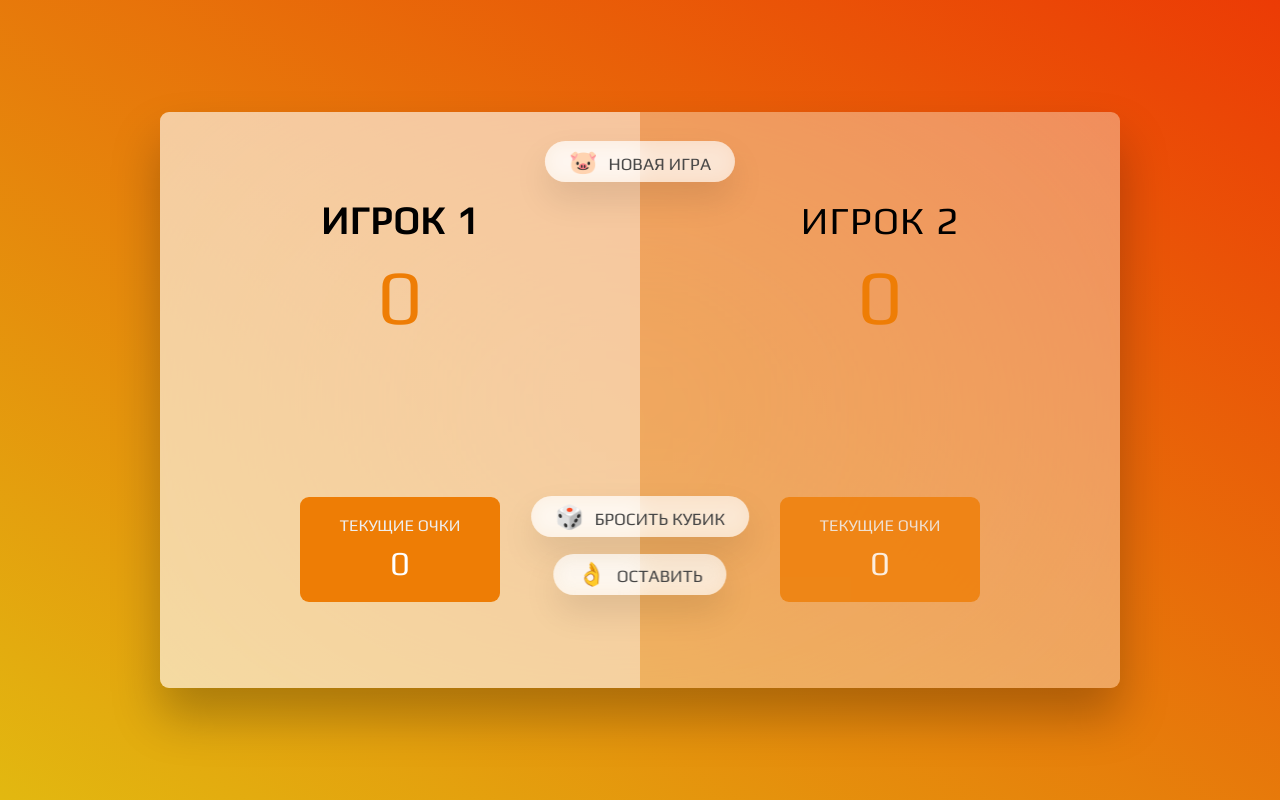
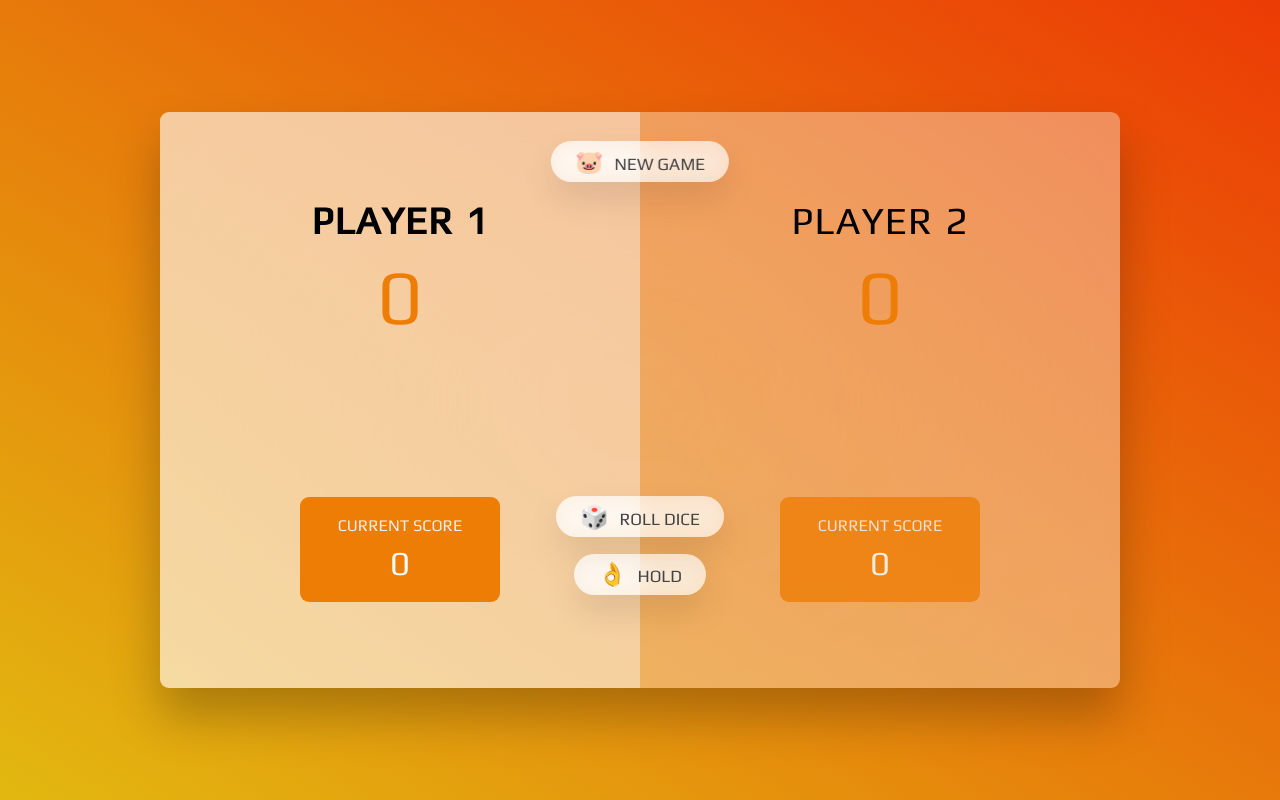
Before and after one commit to Grizzly-Alex/Game-of-dice, a plain HTML site: page index.html in a window 1280 px wide. Drawn offline with Linux system fonts and the light colour scheme.

Commit message:
Restart game

```diff
--- a/index.html
+++ b/index.html
@@ -5,31 +5,31 @@
     <meta http-equiv="X-UA-Compatible" content="ie=edge" />
     <meta name="viewport" content="width=device-width, initial-scale=1.0" />
     <link rel="stylesheet" href="style.css" />
-    <title>Свинья</title>
+    <title>Dice</title>
   </head>
   <body>
     <main>
       <section class="player player--0 player--active">
-        <h2 class="name" id="name--0">Игрок 1</h2>
+        <h2 class="name" id="name--0">Player 1</h2>
         <p class="score" id="score--0">47</p>
         <div class="current">
-          <p class="current-label">Текущие очки</p>
+          <p class="current-label">Current Score</p>
           <p class="current-score" id="current--0">0</p>
         </div>
       </section>
       <section class="player player--1">
-        <h2 class="name" id="name--1">Игрок 2</h2>
+        <h2 class="name" id="name--1">player 2</h2>
         <p class="score" id="score--1">31</p>
         <div class="current">
-          <p class="current-label">Текущие очки</p>
+          <p class="current-label">Current Score</p>
           <p class="current-score" id="current--1">0</p>
         </div>
       </section>
 
       <img src="images/dice1.png" alt="Playing dice" class="dice" />
-      <button class="btn btn--new">🐷 Новая игра</button>
-      <button class="btn btn--roll">🎲 Бросить кубик</button>
-      <button class="btn btn--hold">👌 Оставить</button>
+      <button class="btn btn--new">🐷 New Game</button>
+      <button class="btn btn--roll">🎲 Roll Dice</button>
+      <button class="btn btn--hold">👌 Hold</button>
     </main>
     <script src="script.js"></script>
   </body>
--- a/script.js
+++ b/script.js
@@ -12,19 +12,35 @@ const btnHold = document.querySelector('.btn--hold');
 const playerElement0 = document.querySelector('.player--0');
 const playerElement1 = document.querySelector('.player--1');
 
-//Game initial conditions
-scoreElement0.textContent = '0';
-scoreElement1.textContent = '0';
-diceElement.classList.add('hidden');
-
-let isPlaying = true;
-let currentScore = 0;
-let activePlayer = 0;
-const winScore = 10;
-const totalScores = [0, 0];
+let totalScores, winScore, currentScore, activePlayer, isPlaying;
 
 
-const switchActivePlayer = function () {
+const initGame = function () {
+    totalScores = [0, 0];
+    winScore = 100;
+    currentScore = 0;
+    activePlayer = 0;
+    isPlaying = true;
+
+    scoreElement0.textContent = 0;
+    scoreElement1.textContent = 0;
+    currentScore0.textContent = 0;
+    currentScore1.textContent = 0;
+
+    playerElement0.classList.remove('player--winner');
+    playerElement1.classList.remove('player--winner');
+    playerElement0.classList.remove('player--active');
+    playerElement1.classList.remove('player--active');
+    playerElement0.classList.add('player--active');
+    diceElement.classList.add('hidden');
+
+    btnNew.addEventListener('click', initGame);
+    btnRoll.addEventListener('click', rollDice);
+    btnHold.addEventListener('click', holdScore);
+    document.addEventListener('click', checkWinner);
+};
+
+const switchActivePlayer = () => {
     currentScore = 0;
     document.getElementById(`current--${activePlayer}`).textContent = currentScore;
     activePlayer = activePlayer === 0 ? 1 : 0;
@@ -32,8 +48,7 @@ const switchActivePlayer = function () {
     playerElement1.classList.toggle('player--active');
 };
 
-
-const rollDice = function () {
+const rollDice = () => {
     //1. Generate a random number
     const diceNumber = Math.trunc(Math.random()*6) +1;
     //2. Display number on the dice
@@ -49,13 +64,12 @@ const rollDice = function () {
     }
 };
 
-const holdScore = function () {
+const holdScore = () => {
     // 1. Add current score to active player total score
     totalScores[activePlayer] += currentScore;
     document.getElementById(`score--${activePlayer}`).textContent = totalScores[activePlayer];
 
-    /* 2. If total score of active player >= winScore variable, active player won,
-    if not switch active player*/
+    //2. If total score of active player >= winScore variable, active player won, if not switch active player
     if (totalScores[activePlayer] >= winScore){
         isPlaying = false;
         diceElement.classList.add('hidden');
@@ -67,14 +81,14 @@ const holdScore = function () {
     }
 };
 
-
-document.addEventListener('click', function () {
-    if (!isPlaying){
+const checkWinner = () => {
+    if (!isPlaying) {
         btnRoll.removeEventListener('click', rollDice);
         btnHold.removeEventListener('click', holdScore);
     }
-    else{
-        btnRoll.addEventListener('click', rollDice);
-        btnHold.addEventListener('click', holdScore);
-    };
+};
+
+//Start game
+document.addEventListener('DOMContentLoaded', () => {
+    initGame();
 });
```
